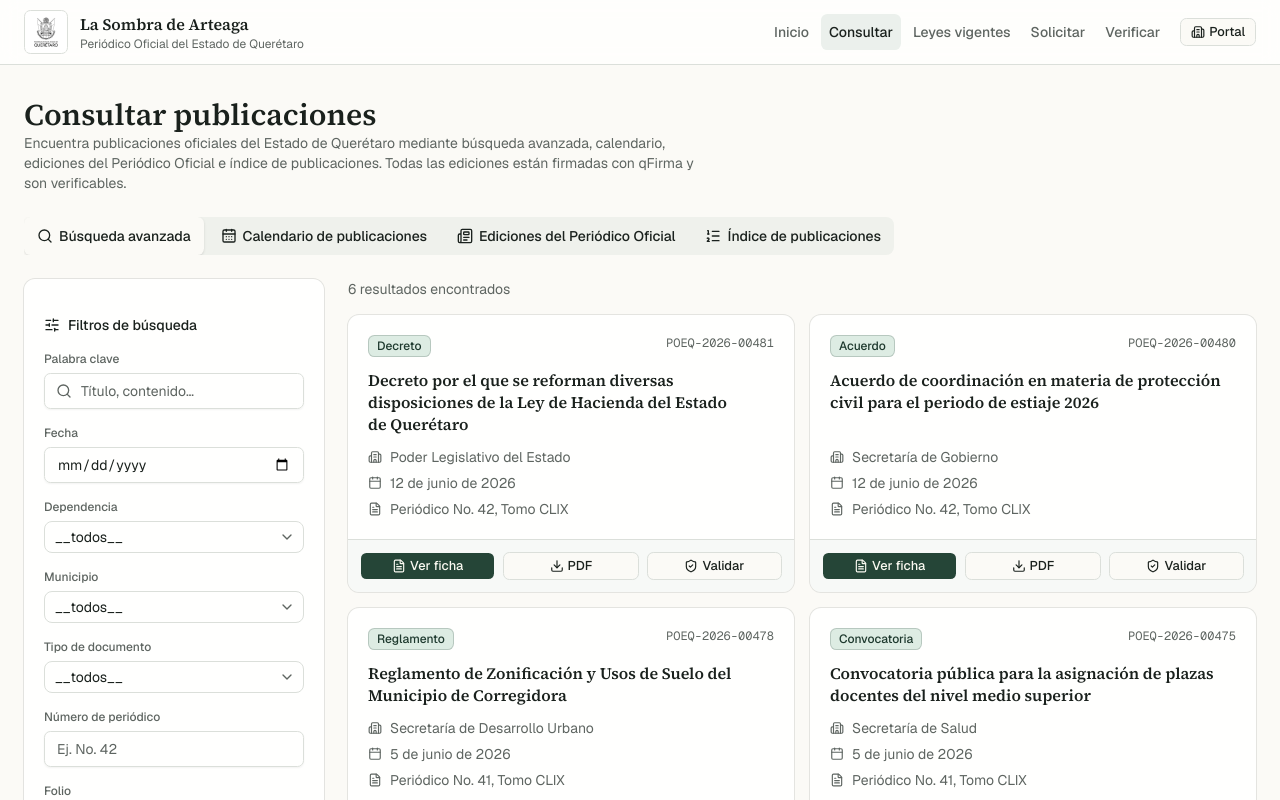
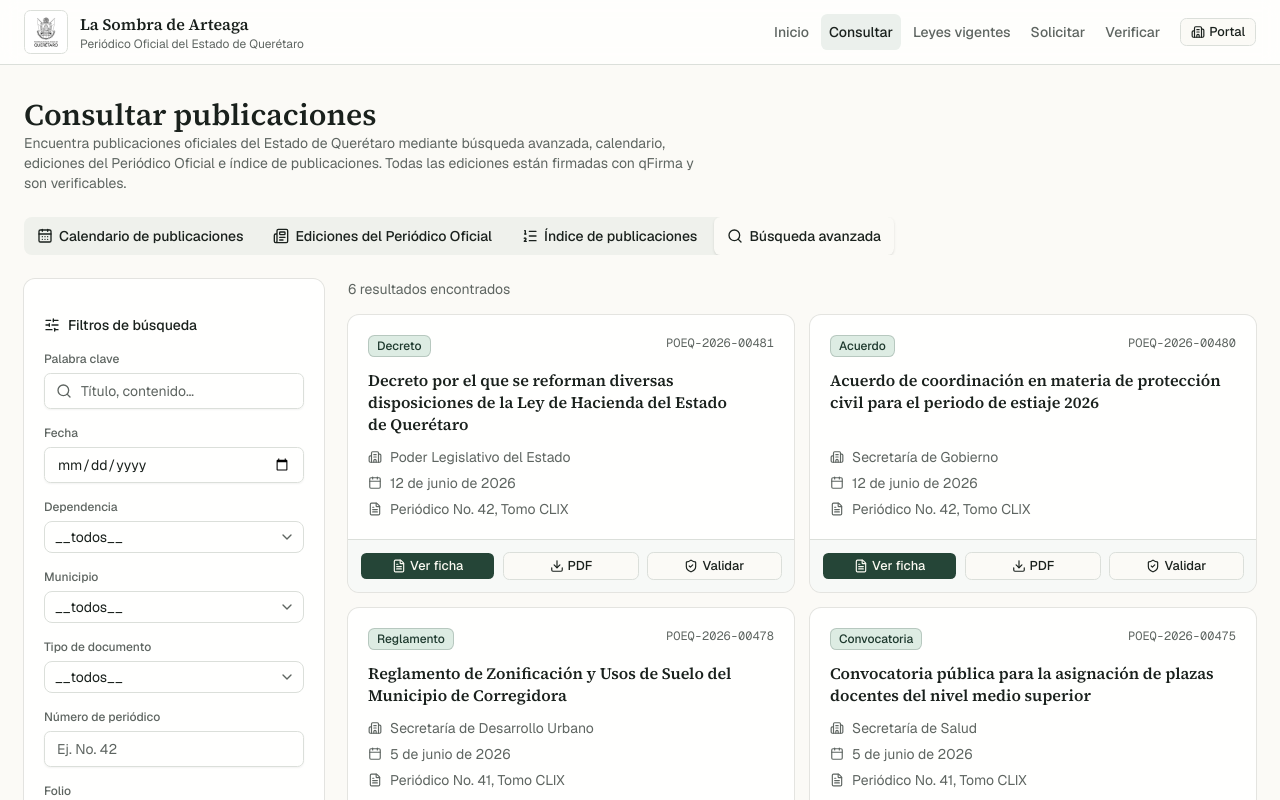
Before and after one commit to jcnievest/Sombra-de-Arteaga, a Next.js app: page /consultar in a window 1280 px wide. Shown: the top 800 px of the page. Built offline with nearby package versions, Linux system fonts and the light colour scheme.

Commit message:
Add files via upload

```diff
--- a/components/consultar/consultar-cliente.tsx
+++ b/components/consultar/consultar-cliente.tsx
@@ -10,10 +10,10 @@ import { EdicionesPeriodico } from "@/components/consultar/ediciones-periodico"
 import { IndicePublicaciones } from "@/components/consultar/indice-publicaciones"
 
 const pestanas = [
-  { value: "busqueda", label: "Búsqueda avanzada", icon: Search },
   { value: "calendario", label: "Calendario de publicaciones", icon: CalendarDays },
   { value: "ediciones", label: "Ediciones del Periódico Oficial", icon: Newspaper },
   { value: "indice", label: "Índice de publicaciones", icon: ListOrdered },
+  { value: "busqueda", label: "Búsqueda avanzada", icon: Search },
 ]
 
 export function ConsultarCliente() {
```
